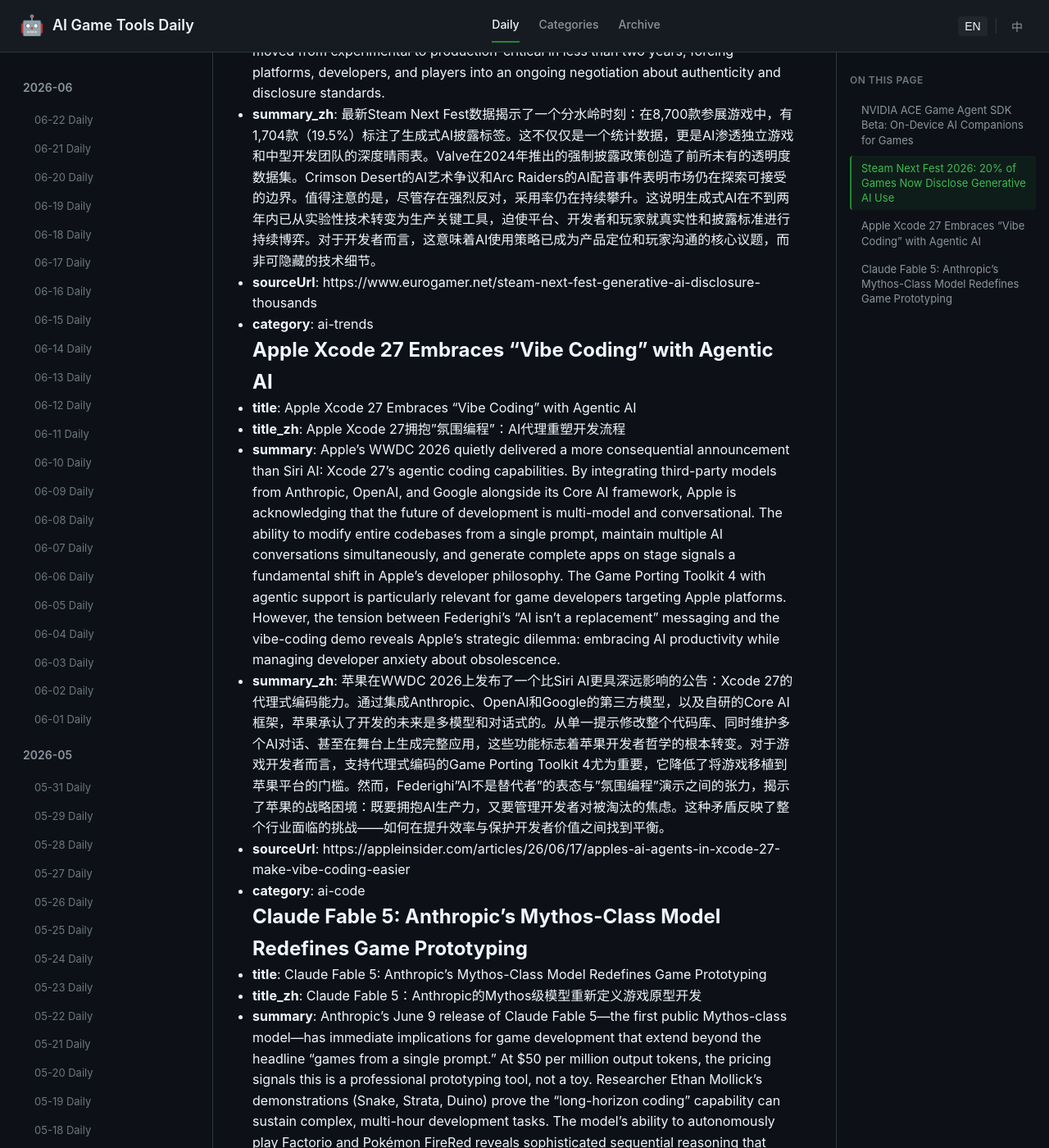
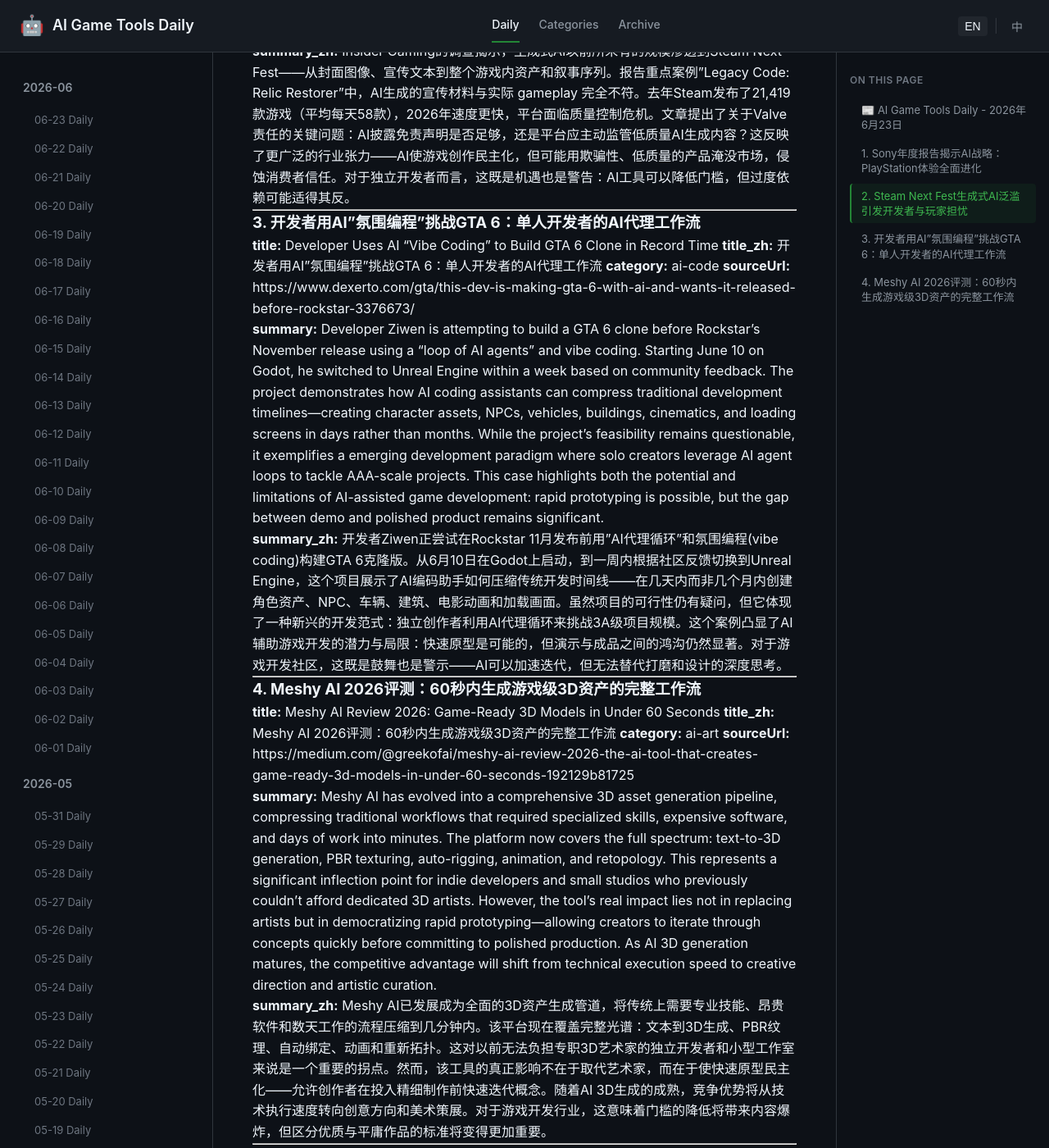
Before and after one commit to sionsychen/ai-game-tools-daily, a Jekyll site: the page built from index.html, in a window 1280 px wide and 1400 px high, scrolled down 1161 px. Shown: the whole window at 82% size. Built offline with Jekyll 4.4.1, drawn with Linux system fonts in a browser that asks for light colours; some of the changed text lies outside the part shown.

Commit message:
Publish daily: 2026-06-23

```diff
--- a/_data/used_urls.json
+++ b/_data/used_urls.json
@@ -28,5 +28,11 @@
     "https://www.eurogamer.net/steam-next-fest-generative-ai-disclosure-thousands",
     "https://appleinsider.com/articles/26/06/17/apples-ai-agents-in-xcode-27-make-vibe-coding-easier",
     "https://www.needsomefun.net/claude-fable-5-how-anthropics-ai-is-changing-video-game-creation/"
+  ],
+  "2026-06-23": [
+    "https://www.shacknews.com/article/149725/sony-ai-playstation-evolution",
+    "https://insider-gaming.com/steam-next-fest-great-but-ai-games-is-not/",
+    "https://www.dexerto.com/gta/this-dev-is-making-gta-6-with-ai-and-wants-it-released-before-rockstar-3376673/",
+    "https://medium.com/@greekofai/meshy-ai-review-2026-the-ai-tool-that-creates-game-ready-3d-models-in-under-60-seconds-192129b81725"
   ]
 }
--- /dev/null
+++ b/_posts/2026-06-23-daily.md
@@ -0,0 +1,71 @@
+---
+layout: post
+title: "AI Game Tools Daily - 2026-06-23"
+date: 2026-06-23
+---
+
+## 📰 AI Game Tools Daily - 2026年6月23日
+
+---
+
+### 1. Sony年度报告揭示AI战略：PlayStation体验全面进化
+
+**title:** Sony's Annual Report Reveals AI Strategy for PlayStation Evolution
+**title_zh:** Sony年度报告揭示AI战略：PlayStation体验全面进化
+**category:** ai-trends
+**sourceUrl:** https://www.shacknews.com/article/149725/sony-ai-playstation-evolution
+
+**summary:**
+Sony's FY2025 annual report explicitly frames AI as a "tool to unlock human potential, not a replacement for artists or creators." The company details how AI-powered tools are automating repetitive workflows across software development, QA, 3D modeling, and animation. A notable pilot with Bandai Namco confirmed significant speed increases and productivity gains in video production. Crucially, Sony removed all PC gaming mentions from its strategy while doubling down on AI integration—a strategic pivot that signals platform exclusivity will remain core to PlayStation's identity even as AI lowers content creation barriers. The report acknowledges the tension: as AI increases content volume and diversity, PlayStation's curation role becomes more critical in helping players discover quality experiences.
+
+**summary_zh:**
+Sony在FY2025年度报告中明确将AI定位为"释放人类潜能的工具，而非替代艺术家或创作者"。报告详细阐述了AI驱动工具如何自动化软件开发、QA、3D建模和动画等领域的重复性工作流程。与Bandai Namco的合作试点已证实视频制作效率显著提升。值得注意的是，Sony在战略报告中删除了所有PC游戏相关内容，同时加倍投入AI集成——这一战略转向表明，即使AI降低了内容创作门槛，平台独占性仍将是PlayStation核心身份的关键。报告也承认了一个张力：随着AI增加内容数量和多样性，PlayStation的策展角色在帮助玩家发现优质体验方面将变得更加关键。这反映了大型平台持有者在拥抱AI效率与维护品牌独特性之间的微妙平衡。
+
+---
+
+### 2. Steam Next Fest生成式AI泛滥引发开发者与玩家担忧
+
+**title:** Steam Next Fest Flooded with Generative AI Content, Sparking Concerns
+**title_zh:** Steam Next Fest生成式AI泛滥引发开发者与玩家担忧
+**category:** ai-trends
+**sourceUrl:** https://insider-gaming.com/steam-next-fest-great-but-ai-games-is-not/
+
+**summary:**
+An Insider Gaming investigation reveals generative AI has permeated Steam Next Fest at an unprecedented scale—from cover images and promotional text to entire in-game assets and narrative sequences. The report highlights cases like "Legacy Code: Relic Restorer" where AI-generated promotional materials completely misrepresent the actual gameplay. With 21,419 games released on Steam last year (averaging 58 daily) and 2026 pacing ahead, the platform faces a quality control crisis. The article raises critical questions about Valve's responsibility: should AI disclosure disclaimers suffice, or should the platform actively police low-effort AI-generated content? This reflects a broader industry tension—AI democratizes game creation but risks flooding markets with deceptive, low-quality offerings that erode consumer trust.
+
+**summary_zh:**
+Insider Gaming的调查揭示，生成式AI以前所未有的规模渗透到Steam Next Fest——从封面图像、宣传文本到整个游戏内资产和叙事序列。报告重点案例"Legacy Code: Relic Restorer"中，AI生成的宣传材料与实际 gameplay 完全不符。去年Steam发布了21,419款游戏（平均每天58款），2026年速度更快，平台面临质量控制危机。文章提出了关于Valve责任的关键问题：AI披露免责声明是否足够，还是平台应主动监管低质量AI生成内容？这反映了更广泛的行业张力——AI使游戏创作民主化，但可能用欺骗性、低质量的产品淹没市场，侵蚀消费者信任。对于独立开发者而言，这既是机遇也是警告：AI工具可以降低门槛，但过度依赖可能适得其反。
+
+---
+
+### 3. 开发者用AI"氛围编程"挑战GTA 6：单人开发者的AI代理工作流
+
+**title:** Developer Uses AI "Vibe Coding" to Build GTA 6 Clone in Record Time
+**title_zh:** 开发者用AI"氛围编程"挑战GTA 6：单人开发者的AI代理工作流
+**category:** ai-code
+**sourceUrl:** https://www.dexerto.com/gta/this-dev-is-making-gta-6-with-ai-and-wants-it-released-before-rockstar-3376673/
+
+**summary:**
+Developer Ziwen is attempting to build a GTA 6 clone before Rockstar's November release using a "loop of AI agents" and vibe coding. Starting June 10 on Godot, he switched to Unreal Engine within a week based on community feedback. The project demonstrates how AI coding assistants can compress traditional development timelines—creating character assets, NPCs, vehicles, buildings, cinematics, and loading screens in days rather than months. While the project's feasibility remains questionable, it exemplifies a emerging development paradigm where solo creators leverage AI agent loops to tackle AAA-scale projects. This case highlights both the potential and limitations of AI-assisted game development: rapid prototyping is possible, but the gap between demo and polished product remains significant.
+
+**summary_zh:**
+开发者Ziwen正尝试在Rockstar 11月发布前用"AI代理循环"和氛围编程(vibe coding)构建GTA 6克隆版。从6月10日在Godot上启动，到一周内根据社区反馈切换到Unreal Engine，这个项目展示了AI编码助手如何压缩传统开发时间线——在几天内而非几个月内创建角色资产、NPC、车辆、建筑、电影动画和加载画面。虽然项目的可行性仍有疑问，但它体现了一种新兴的开发范式：独立创作者利用AI代理循环来挑战3A级项目规模。这个案例凸显了AI辅助游戏开发的潜力与局限：快速原型是可能的，但演示与成品之间的鸿沟仍然显著。对于游戏开发社区，这既是鼓舞也是警示——AI可以加速迭代，但无法替代打磨和设计的深度思考。
+
+---
+
+### 4. Meshy AI 2026评测：60秒内生成游戏级3D资产的完整工作流
+
+**title:** Meshy AI Review 2026: Game-Ready 3D Models in Under 60 Seconds
+**title_zh:** Meshy AI 2026评测：60秒内生成游戏级3D资产的完整工作流
+**category:** ai-art
+**sourceUrl:** https://medium.com/@greekofai/meshy-ai-review-2026-the-ai-tool-that-creates-game-ready-3d-models-in-under-60-seconds-192129b81725
+
+**summary:**
+Meshy AI has evolved into a comprehensive 3D asset generation pipeline, compressing traditional workflows that required specialized skills, expensive software, and days of work into minutes. The platform now covers the full spectrum: text-to-3D generation, PBR texturing, auto-rigging, animation, and retopology. This represents a significant inflection point for indie developers and small studios who previously couldn't afford dedicated 3D artists. However, the tool's real impact lies not in replacing artists but in democratizing rapid prototyping—allowing creators to iterate through concepts quickly before committing to polished production. As AI 3D generation matures, the competitive advantage will shift from technical execution speed to creative direction and artistic curation.
+
+**summary_zh:**
+Meshy AI已发展成为全面的3D资产生成管道，将传统上需要专业技能、昂贵软件和数天工作的流程压缩到几分钟内。该平台现在覆盖完整光谱：文本到3D生成、PBR纹理、自动绑定、动画和重新拓扑。这对以前无法负担专职3D艺术家的独立开发者和小型工作室来说是一个重要的拐点。然而，该工具的真正影响不在于取代艺术家，而在于使快速原型民主化——允许创作者在投入精细制作前快速迭代概念。随着AI 3D生成的成熟，竞争优势将从技术执行速度转向创意方向和美术策展。对于游戏开发行业，这意味着门槛的降低将带来内容爆炸，但区分优质与平庸作品的标准将变得更加重要。
+
+---
+
+*Generated by AI Game Tools Daily ⚡ | 2026-06-23*
```
